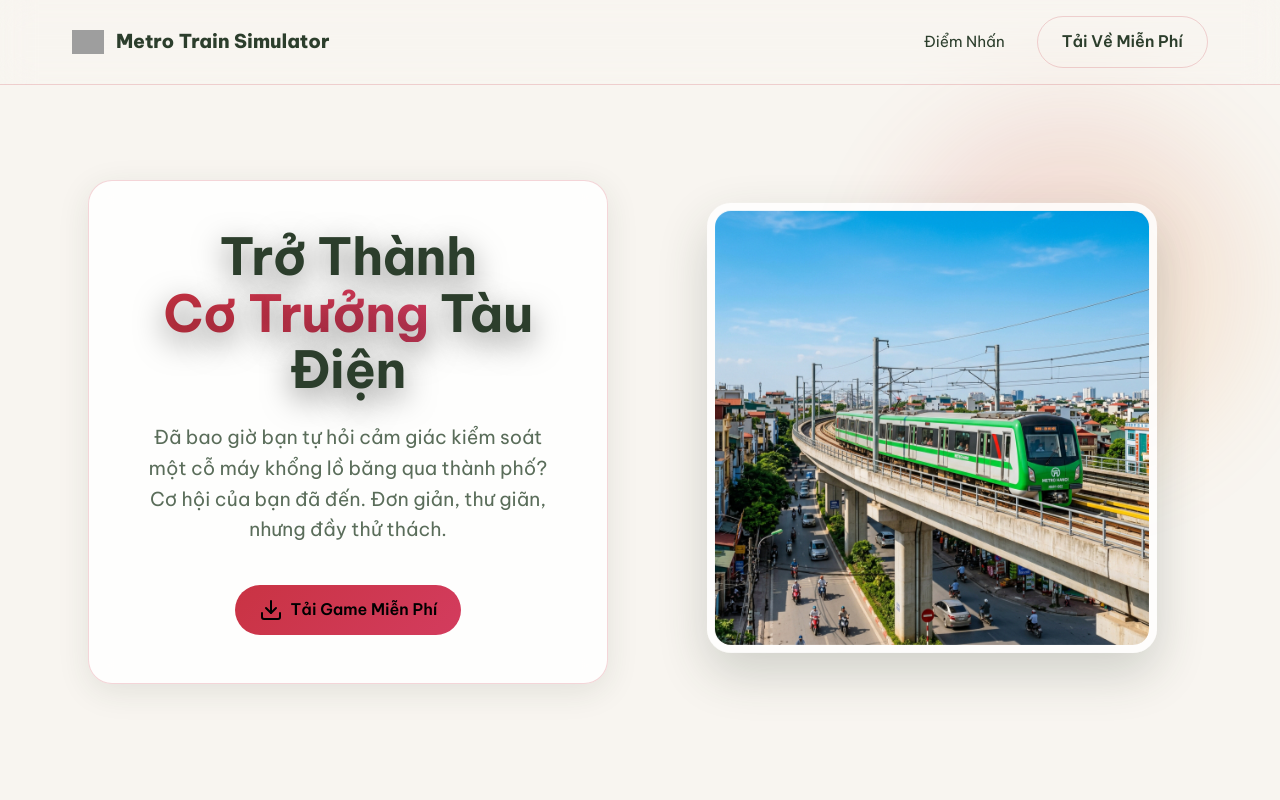
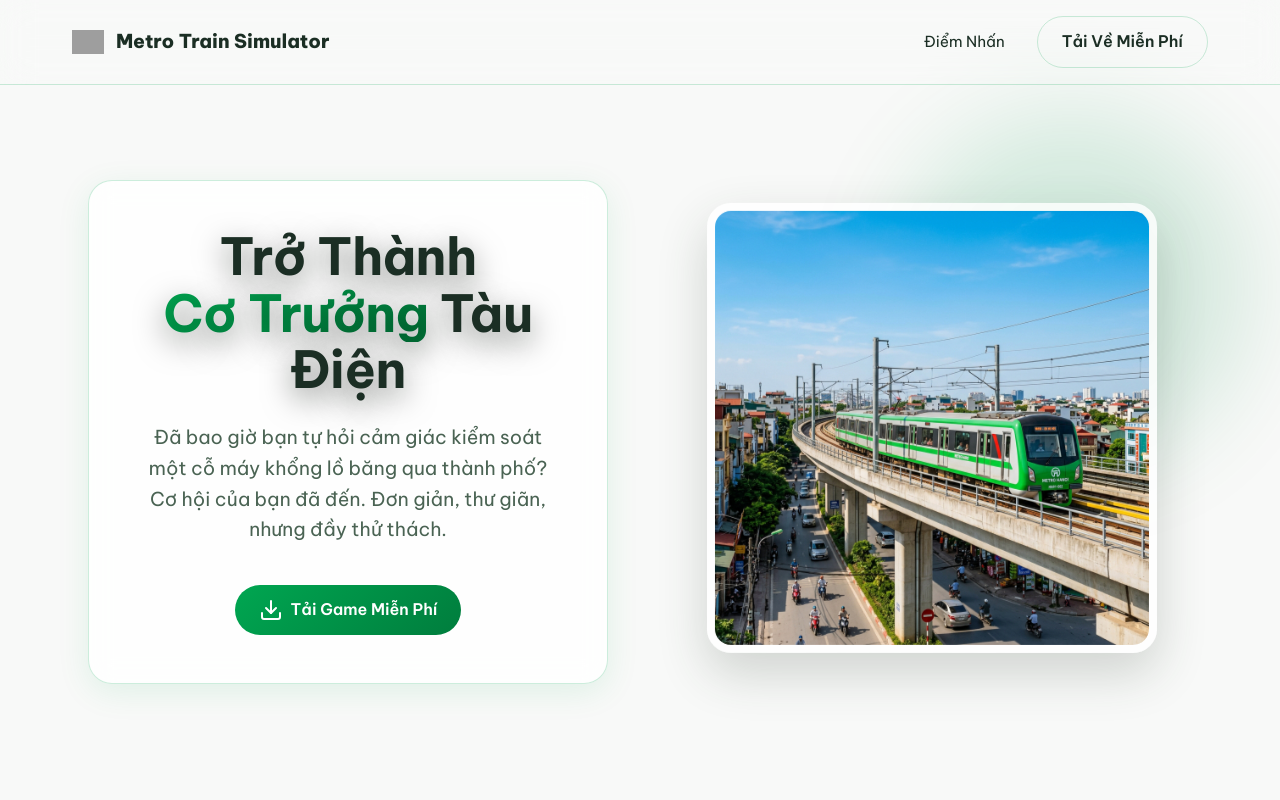
Before and after one commit to minhdoanhk4/Game-Metro, a plain HTML site: page docs/index.html in a window 1280 px wide. Shown: the top 800 px of the page. Drawn offline with Linux system fonts and the light colour scheme; grey boxes are pictures that could not be loaded; a web font is replaced by a local one.

Commit message:
update ui 2

```diff
--- a/docs/index.html
+++ b/docs/index.html
@@ -11,6 +11,7 @@
 <body>
     <!-- Background Elements -->
     <div class="bg-image"></div>
+    <div class="dong-son-pattern"></div>
     <div class="bg-overlay"></div>
     <div class="glow-orb orb-1"></div>
     <div class="glow-orb orb-2"></div>
--- a/docs/style.css
+++ b/docs/style.css
@@ -1,13 +1,13 @@
 :root {
-    --bg-color: #F8F5F0;
-    --text-primary: #2C3E2C;
-    --text-secondary: #5A6D5A;
-    --accent-glow: #C93343;
-    --accent-secondary: #EBAA3B;
+    --bg-color: #F8F9F8; /* Light greenish white */
+    --text-primary: #1B2E24; /* Dark slate green */
+    --text-secondary: #4A6353; /* Medium slate green */
+    --accent-glow: #00A651; /* Vibrant Metro Green */
+    --accent-secondary: #E31837; /* Metro Red Stripe */
 
     --glass-bg: rgba(255, 255, 255, 0.85);
-    --glass-border: rgba(201, 51, 67, 0.2);
-    --glass-shadow: 0 8px 32px 0 rgba(44, 62, 44, 0.1);
+    --glass-border: rgba(0, 166, 81, 0.2);
+    --glass-shadow: 0 8px 32px 0 rgba(0, 166, 81, 0.1);
 
     --font-sans: 'Be Vietnam Pro', system-ui, sans-serif;
     --font-heading: 'Be Vietnam Pro', sans-serif;
@@ -42,6 +42,21 @@ body, html {
     z-index: -3;
 }
 
+.dong-son-pattern {
+    position: fixed;
+    top: 0;
+    left: 0;
+    width: 100vw;
+    height: 100vh;
+    background-image: url('assets/dong_son_pattern.png');
+    background-size: 500px;
+    background-repeat: repeat;
+    opacity: 0.08;
+    z-index: -2;
+    pointer-events: none;
+    mix-blend-mode: multiply;
+}
+
 .bg-overlay {
     position: fixed;
     top: 0;
@@ -74,7 +89,7 @@ body, html {
 .orb-2 {
     width: 600px;
     height: 600px;
-    background: var(--accent-secondary);
+    background: #007D3D;
     bottom: -200px;
     left: -200px;
     animation-duration: 25s;
@@ -111,7 +126,7 @@ h1, h2, h3, h4 {
 }
 
 .gradient-text {
-    background: linear-gradient(to right, var(--accent-glow), #d33c5e);
+    background: linear-gradient(to right, var(--accent-glow), #007D3D);
     -webkit-background-clip: text;
     -webkit-text-fill-color: transparent;
     display: inline-block;
@@ -202,15 +217,15 @@ h1, h2, h3, h4 {
 }
 
 .btn-primary {
-    background: linear-gradient(135deg, var(--accent-glow), #d33c5e);
-    color: #000;
-    box-shadow: 0 4px 15px rgba(232, 185, 35, 0.3);
+    background: linear-gradient(135deg, var(--accent-glow), #007D3D);
+    color: #fff;
+    box-shadow: 0 4px 15px rgba(0, 166, 81, 0.3);
 }
 
 .btn-primary:hover {
     transform: translateY(-2px);
-    box-shadow: 0 8px 25px rgba(232, 185, 35, 0.5);
-    color: #000;
+    box-shadow: 0 8px 25px rgba(0, 166, 81, 0.5);
+    color: #fff;
 }
 
 .btn-outline {
@@ -222,7 +237,7 @@ h1, h2, h3, h4 {
 .btn-outline:hover {
     border-color: var(--accent-glow);
     color: var(--accent-glow);
-    background: rgba(232, 185, 35, 0.05);
+    background: rgba(0, 166, 81, 0.05);
 }
 
 .btn-secondary {
@@ -240,9 +255,9 @@ h1, h2, h3, h4 {
 }
 
 @keyframes pulse {
-    0% { box-shadow: 0 0 0 0 rgba(232, 185, 35, 0.4); }
-    70% { box-shadow: 0 0 0 15px rgba(232, 185, 35, 0); }
-    100% { box-shadow: 0 0 0 0 rgba(232, 185, 35, 0); }
+    0% { box-shadow: 0 0 0 0 rgba(0, 166, 81, 0.4); }
+    70% { box-shadow: 0 0 0 15px rgba(0, 166, 81, 0); }
+    100% { box-shadow: 0 0 0 0 rgba(0, 166, 81, 0); }
 }
 
 /* Hero Section */
@@ -265,12 +280,12 @@ h1, h2, h3, h4 {
     display: inline-block;
     padding: 6px 16px;
     border-radius: 50px;
-    background: rgba(232, 185, 35, 0.1);
+    background: rgba(0, 166, 81, 0.1);
     color: var(--accent-glow);
     font-size: 0.85rem;
     font-weight: 600;
     margin-bottom: 1.5rem;
-    border: 1px solid rgba(232, 185, 35, 0.2);
+    border: 1px solid rgba(0, 166, 81, 0.2);
 }
 
 .title {
@@ -333,7 +348,7 @@ h1, h2, h3, h4 {
 .icon-box {
     font-size: 2.2rem;
     margin-bottom: 1.5rem;
-    background: linear-gradient(135deg, var(--accent-glow), var(--accent-secondary));
+    background: linear-gradient(135deg, var(--accent-glow), #007D3D);
     -webkit-background-clip: text;
     -webkit-text-fill-color: transparent;
     display: inline-block;
@@ -404,8 +419,8 @@ h1, h2, h3, h4 {
     border-bottom-width: 0px;
     margin-top: 4px;
     margin-bottom: -4px;
-    box-shadow: 0 2px 10px rgba(201, 51, 67, 0.3), inset 0 0 10px rgba(201, 51, 67, 0.1);
-    border-color: rgba(201, 51, 67, 0.4);
+    box-shadow: 0 2px 10px rgba(0, 166, 81, 0.3), inset 0 0 10px rgba(0, 166, 81, 0.1);
+    border-color: rgba(0, 166, 81, 0.4);
     color: var(--accent-glow);
 }
 
@@ -492,10 +507,10 @@ h1, h2, h3, h4 {
     width: 50px;
     height: 50px;
     border-radius: 50%;
-    background: linear-gradient(135deg, var(--accent-glow), var(--accent-secondary));
+    background: linear-gradient(135deg, var(--accent-glow), #007D3D);
     color: white;
     border: none;
-    box-shadow: 0 4px 15px rgba(201, 51, 67, 0.4);
+    box-shadow: 0 4px 15px rgba(0, 166, 81, 0.4);
     cursor: pointer;
     display: flex;
     align-items: center;
@@ -515,7 +530,7 @@ h1, h2, h3, h4 {
 
 .back-to-top:hover {
     transform: translateY(-5px);
-    box-shadow: 0 6px 20px rgba(201, 51, 67, 0.6);
+    box-shadow: 0 6px 20px rgba(0, 166, 81, 0.6);
 }
 
 /* Enhanced Hero Layout */
@@ -570,7 +585,7 @@ h1, h2, h3, h4 {
     width: 350px;
     height: 350px;
     border-radius: 50%;
-    background: linear-gradient(135deg, var(--accent-glow), var(--accent-secondary));
+    background: linear-gradient(135deg, var(--accent-glow), #007D3D);
     opacity: 0.15;
     filter: blur(50px);
     z-index: 1;
```
Also changed, not shown: docs/assets/dong_son_pattern.png (added).
